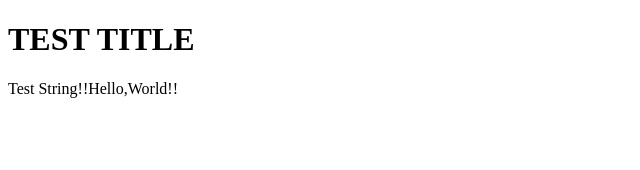
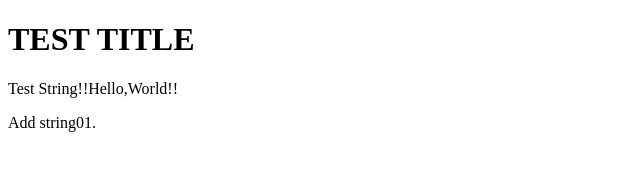
Before and after one commit to lotokunn/test_site, a plain HTML site: page index.html in a window 1280 px wide. Shown: the whole page, without its empty margins (0-640 px from the left). Drawn offline with Linux system fonts and the light colour scheme.

Commit message:
test01 commit.

```diff
--- a/index.html
+++ b/index.html
@@ -11,5 +11,9 @@
 		Test String!!Hello,World!!
 	</p>
 
+	<p>
+		Add string01.
+	</p>
+
 </body>
 </html>
```
